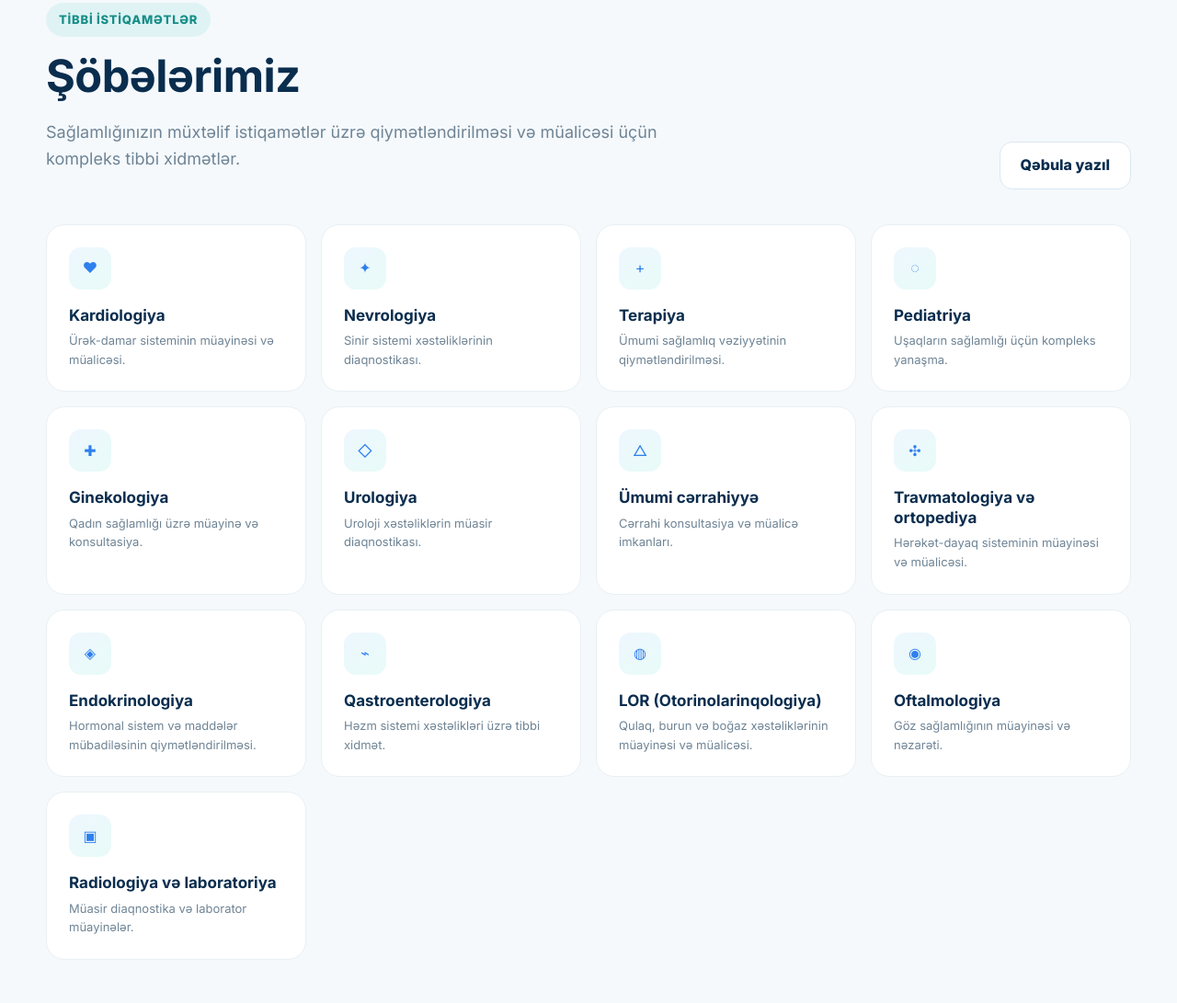
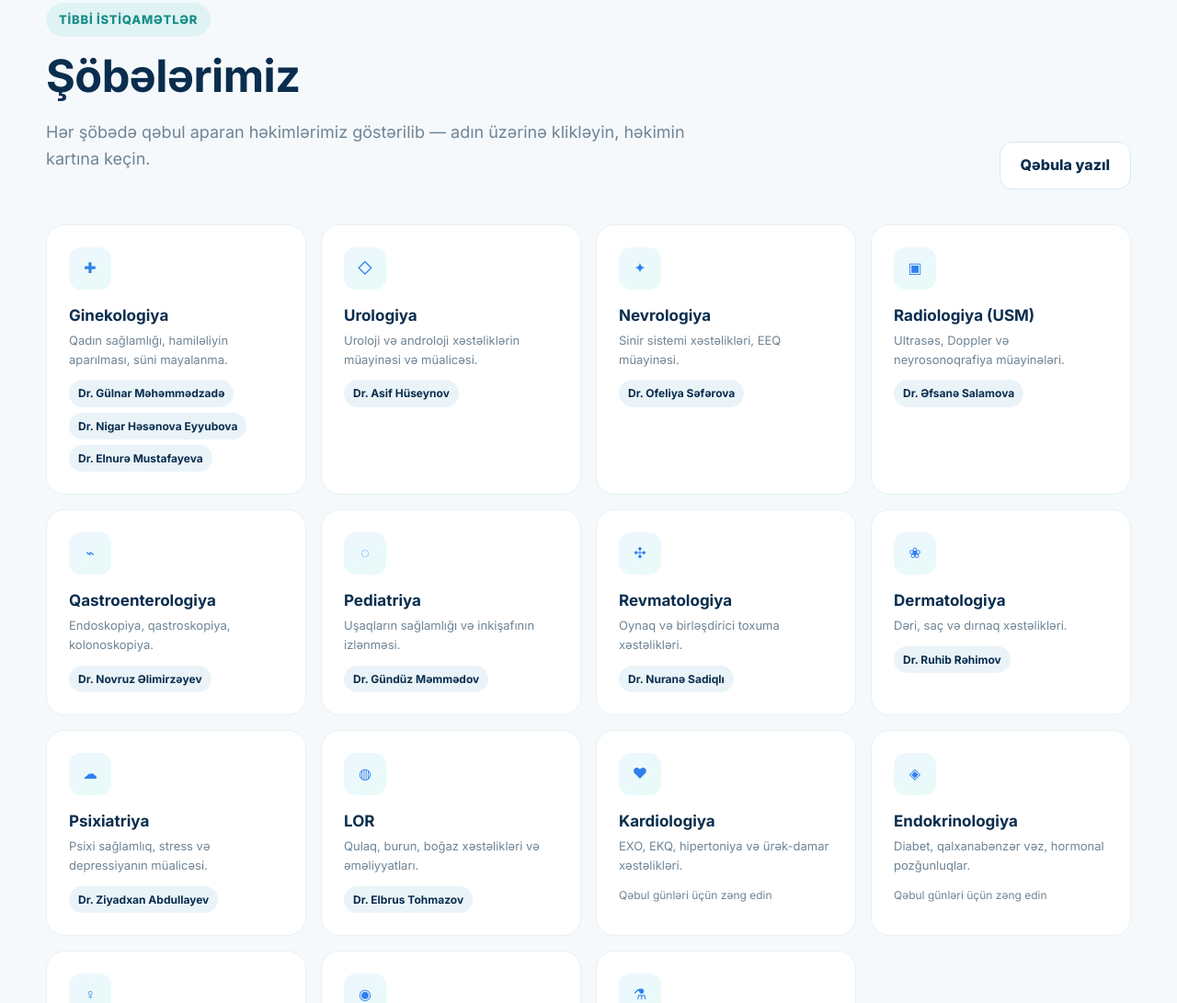
Before and after one commit to sentrisolution/saglamhayatgabala, a plain HTML site: page index.html in a window 1280 px wide. Shown: the part 1709-2800 px from the top of the page at 92% size. Drawn offline with Linux system fonts and the light colour scheme.

Commit message:
Instagram-dan həkimlər, şöbələr və loqo əlavə olundu
- 11 həkim (Instagram postlarından) şəkilləri ilə
- Şöbələr həkimlərə uyğun avtomatik göstərilir
- Instagram loqosu və favicon
- Yeni ünvanlar (H. Aslanov 102 və 49) və ikinci telefon

Co-Authored-By: Claude Opus 5.5 <noreply@anthropic.com>

```diff
--- a/index.html
+++ b/index.html
@@ -4,8 +4,10 @@
   <meta charset="UTF-8" />
   <meta name="viewport" content="width=device-width, initial-scale=1.0" />
   <title>Sağlam Həyat Tibb Mərkəzi | Qəbələ</title>
-  <meta name="description" content="Sağlam Həyat Tibb Mərkəzi (Qəbələ) — müasir diaqnostika, peşəkar həkim heyəti və pasiyent yönümlü tibbi xidmət. H. Aslanov küç. 86. Tel: +994 50 807 17 80." />
+  <meta name="description" content="Sağlam Həyat Tibb Mərkəzi (Qəbələ) — müasir diaqnostika, peşəkar həkim heyəti və pasiyent yönümlü tibbi xidmət. H. Aslanov küç. 102 və 49. Tel: +994 50 807 17 80, +994 51 305 36 94." />
   <meta name="theme-color" content="#0a2d4e" />
+  <link rel="icon" type="image/png" href="images/favicon.png" />
+  <meta property="og:image" content="images/logo.png" />
   <meta property="og:title" content="Sağlam Həyat Tibb Mərkəzi — Qəbələ" />
   <meta property="og:description" content="Müasir tibb, peşəkar yanaşma və sağlam gələcək." />
   <meta property="og:type" content="website" />
@@ -364,6 +366,16 @@
     .doctor-tag{position:absolute;left:14px;top:14px;background:rgba(255,255,255,.92);color:var(--navy);font-size:11px;font-weight:800;letter-spacing:.04em;padding:6px 10px;border-radius:999px}
     .doctor-card.more .doctor-photo{background:linear-gradient(145deg,#0a2d4e,#0f4e9a)!important}
     .doctor-card.more .doctor-initials{background:rgba(255,255,255,.12);box-shadow:none}
+
+    .logo-img{width:52px;height:52px;object-fit:contain;flex:0 0 auto}
+    footer .logo-img{background:#fff;border-radius:16px;padding:4px;width:58px;height:58px}
+    .dept-docs{margin-top:12px;display:flex;flex-wrap:wrap;gap:6px}
+    .dept-docs a{font-size:12px;font-weight:700;color:var(--navy);background:var(--soft);padding:5px 10px;border-radius:999px}
+    .dept-docs a:hover{background:#dff0f7}
+    .dept-docs .none{font-size:12px;color:var(--muted)}
+    .dept-count{font-size:11px;font-weight:800;color:#168e88;letter-spacing:.04em;text-transform:uppercase}
+    .doctor-photo img{object-position:85% 30%}
+    .doctor-card.highlight{box-shadow:0 0 0 3px var(--cyan),var(--shadow)}
     .map iframe{position:absolute;inset:0;width:100%;height:100%;border:0}
   </style>
 </head>
@@ -371,12 +383,7 @@
   <header>
     <div class="container nav">
       <a class="brand" href="#home" aria-label="Sağlam Həyat Tibb Mərkəzi">
-        <span class="logo-mark">
-          <svg width="28" height="28" viewBox="0 0 28 28" fill="none" aria-hidden="true">
-            <path d="M14 3v22M3 14h22" stroke="white" stroke-width="4.2" stroke-linecap="round"/>
-            <path d="M7 18.2c2.1-3 3.7-4.4 5.2-3.5 1.1.7 1.5 2.5 2.6 2.5 1.4 0 2.3-3.4 5.2-7.4" stroke="white" stroke-width="2.2" stroke-linecap="round"/>
-          </svg>
-        </span>
+        <img class="logo-img" src="images/logo.png" alt="Sağlam Həyat Tibb Mərkəzi loqosu" width="52" height="52" />
         <span class="brand-text">
           <span class="brand-title">Sağlam Həyat</span>
           <span class="brand-sub">TİBB MƏRKƏZİ · QƏBƏLƏ</span>
@@ -432,12 +439,12 @@
           <div class="trust-row">
             <div class="trust-item"><span class="trust-dot">✓</span> Peşəkar tibbi heyət</div>
             <div class="trust-item"><span class="trust-dot">✓</span> Müasir avadanlıq</div>
-            <div class="trust-item"><span class="trust-dot">✓</span> Qəbələ, H. Aslanov 86</div>
+            <div class="trust-item"><span class="trust-dot">✓</span> Qəbələdə 2 korpus</div>
           </div>
         </div>
 
         <div class="hero-visual reveal">
-          <div class="hero-card"><div class="hero-slides" id="heroSlides"><div class="hero-slide" style="background-image:url('https://images.unsplash.com/photo-1576091160399-112ba8d25d1d?auto=format&fit=crop&w=1200&q=85')"><div class="cap"><b>Müasir diaqnostika</b><small>Ən son tibbi avadanlıqla dəqiq nəticə</small></div></div><div class="hero-slide" style="background-image:url('https://images.unsplash.com/photo-1519494026892-80bbd2d6fd0d?auto=format&fit=crop&w=1200&q=85')"><div class="cap"><b>Peşəkar həkim heyəti</b><small>Təcrübəli mütəxəssislər xidmətinizdə</small></div></div><div class="hero-slide" style="background-image:url('https://images.unsplash.com/photo-1579684385127-1ef15d508118?auto=format&fit=crop&w=1200&q=85')"><div class="cap"><b>Qəbələdə yanınızdayıq</b><small>H. Aslanov küçəsi 86</small></div></div></div><div class="hero-dots" id="heroDots"><button class="active"></button><button></button><button></button></div></div>
+          <div class="hero-card"><div class="hero-slides" id="heroSlides"><div class="hero-slide" style="background-image:url('https://images.unsplash.com/photo-1576091160399-112ba8d25d1d?auto=format&fit=crop&w=1200&q=85')"><div class="cap"><b>Müasir diaqnostika</b><small>Ən son tibbi avadanlıqla dəqiq nəticə</small></div></div><div class="hero-slide" style="background-image:url('https://images.unsplash.com/photo-1519494026892-80bbd2d6fd0d?auto=format&fit=crop&w=1200&q=85')"><div class="cap"><b>Peşəkar həkim heyəti</b><small>Təcrübəli mütəxəssislər xidmətinizdə</small></div></div><div class="hero-slide" style="background-image:url('https://images.unsplash.com/photo-1579684385127-1ef15d508118?auto=format&fit=crop&w=1200&q=85')"><div class="cap"><b>Qəbələdə yanınızdayıq</b><small>H. Aslanov küçəsi 102 və 49</small></div></div></div><div class="hero-dots" id="heroDots"><button class="active"></button><button></button><button></button></div></div>
           <div class="mini-card">
             <strong>Pasiyent yönümlü xidmət</strong>
             <span>Rahatlıq, diqqət və fərdi yanaşma</span>
@@ -520,26 +527,12 @@
           <div>
             <span class="eyebrow">Tibbi istiqamətlər</span>
             <h2 class="section-title">Şöbələrimiz</h2>
-            <p class="section-text">Sağlamlığınızın müxtəlif istiqamətlər üzrə qiymətləndirilməsi və müalicəsi üçün kompleks tibbi xidmətlər.</p>
+            <p class="section-text">Hər şöbədə qəbul aparan həkimlərimiz göstərilib — adın üzərinə klikləyin, həkimin kartına keçin.</p>
           </div>
           <a href="#appointment" class="btn btn-light">Qəbula yazıl</a>
         </div>
 
-        <div class="dept-grid">
-          <div class="dept-card reveal"><div class="dept-icon">♥</div><h3>Kardiologiya</h3><p>Ürək-damar sisteminin müayinəsi və müalicəsi.</p></div>
-          <div class="dept-card reveal"><div class="dept-icon">✦</div><h3>Nevrologiya</h3><p>Sinir sistemi xəstəliklərinin diaqnostikası.</p></div>
-          <div class="dept-card reveal"><div class="dept-icon">+</div><h3>Terapiya</h3><p>Ümumi sağlamlıq vəziyyətinin qiymətləndirilməsi.</p></div>
-          <div class="dept-card reveal"><div class="dept-icon">◌</div><h3>Pediatriya</h3><p>Uşaqların sağlamlığı üçün kompleks yanaşma.</p></div>
-          <div class="dept-card reveal"><div class="dept-icon">✚</div><h3>Ginekologiya</h3><p>Qadın sağlamlığı üzrə müayinə və konsultasiya.</p></div>
-          <div class="dept-card reveal"><div class="dept-icon">◇</div><h3>Urologiya</h3><p>Uroloji xəstəliklərin müasir diaqnostikası.</p></div>
-          <div class="dept-card reveal"><div class="dept-icon">△</div><h3>Ümumi cərrahiyyə</h3><p>Cərrahi konsultasiya və müalicə imkanları.</p></div>
-          <div class="dept-card reveal"><div class="dept-icon">✣</div><h3>Travmatologiya və ortopediya</h3><p>Hərəkət-dayaq sisteminin müayinəsi və müalicəsi.</p></div>
-          <div class="dept-card reveal"><div class="dept-icon">◈</div><h3>Endokrinologiya</h3><p>Hormonal sistem və maddələr mübadiləsinin qiymətləndirilməsi.</p></div>
-          <div class="dept-card reveal"><div class="dept-icon">⌁</div><h3>Qastroenterologiya</h3><p>Həzm sistemi xəstəlikləri üzrə tibbi xidmət.</p></div>
-          <div class="dept-card reveal"><div class="dept-icon">◍</div><h3>LOR (Otorinolarinqologiya)</h3><p>Qulaq, burun və boğaz xəstəliklərinin müayinəsi və müalicəsi.</p></div>
-          <div class="dept-card reveal"><div class="dept-icon">◉</div><h3>Oftalmologiya</h3><p>Göz sağlamlığının müayinəsi və nəzarəti.</p></div>
-          <div class="dept-card reveal"><div class="dept-icon">▣</div><h3>Radiologiya və laboratoriya</h3><p>Müasir diaqnostika və laborator müayinələr.</p></div>
-        </div>
+        <div class="dept-grid" id="deptGrid"></div>
       </div>
     </section>
 
@@ -598,7 +591,7 @@
           <div class="why-card reveal"><div class="dept-icon">♥</div><h3>Pasiyent yönümlü yanaşma</h3><p>Hər bir pasiyentin ehtiyaclarına diqqət və fərdi yanaşma.</p></div>
           <div class="why-card reveal"><div class="dept-icon">▦</div><h3>Kompleks tibbi xidmət</h3><p>Müxtəlif tibbi istiqamətlərin bir mərkəzdə birləşdirilməsi.</p></div>
           <div class="why-card reveal"><div class="dept-icon">◇</div><h3>Rahat və müasir mühit</h3><p>Pasiyentlərin rahatlığı nəzərə alınmaqla hazırlanmış tibbi infrastruktur.</p></div>
-          <div class="why-card reveal"><div class="dept-icon">⌖</div><h3>Rahat ünvan</h3><p>Qəbələ şəhərinin mərkəzində, H. Aslanov küçəsi 86.</p></div>
+          <div class="why-card reveal"><div class="dept-icon">⌖</div><h3>Rahat ünvan</h3><p>Qəbələ şəhərində iki korpus: H. Aslanov küçəsi 102 və 49.</p></div>
         </div>
       </div>
     </section>
@@ -645,21 +638,6 @@
               <label for="department">Şöbə</label>
               <select id="department" name="department">
                 <option value="">Şöbə seçin</option>
-                <option>Kardiologiya</option>
-                <option>Nevrologiya</option>
-                <option>Terapiya</option>
-                <option>Pediatriya</option>
-                <option>Ginekologiya</option>
-                <option>Urologiya</option>
-                <option>Ümumi cərrahiyyə</option>
-                <option>Travmatologiya və ortopediya</option>
-                <option>Endokrinologiya</option>
-                <option>Qastroenterologiya</option>
-                <option>LOR</option>
-                <option>Oftalmologiya</option>
-                <option>Radiologiya</option>
-                <option>Laboratoriya</option>
-                <option>Check-up</option>
               </select>
             </div>
             <div class="field">
@@ -702,15 +680,15 @@
           <h2 class="section-title" style="font-size:clamp(30px,3.6vw,42px)">Bizimlə əlaqə</h2>
           <p class="section-text" style="font-size:15px">Sualınız və ya qəbul üçün bizə zəng edin, WhatsApp-da yazın və ya mərkəzimizə yaxınlaşın.</p>
           <div class="contact-list">
-            <div class="contact-item"><div class="dept-icon">⌖</div><div><strong>Ünvan</strong><span>Qəbələ şəhəri, H. Aslanov küçəsi 86</span></div></div>
-            <div class="contact-item"><div class="dept-icon">☎</div><div><strong>Telefon</strong><span>+994 50 807 17 80</span></div></div>
+            <div class="contact-item"><div class="dept-icon">⌖</div><div><strong>Ünvan</strong><span>1-ci korpus: H. Aslanov küçəsi 102<br>2-ci korpus: H. Aslanov küçəsi 49<br>Qəbələ şəhəri</span></div></div>
+            <div class="contact-item"><div class="dept-icon">☎</div><div><strong>Telefon</strong><span><a href="tel:+994508071780">+994 50 807 17 80</a><br><a href="tel:+994513053694">+994 51 305 36 94</a></span></div></div>
             <div class="contact-item"><div class="dept-icon">◎</div><div><strong>Instagram</strong><span><a href="https://www.instagram.com/saglamheyattibbmerkezi/" target="_blank" rel="noopener">@saglamheyattibbmerkezi</a></span></div></div>
             <div class="contact-item"><div class="dept-icon">✆</div><div><strong>WhatsApp</strong><span><a href="https://wa.me/994508071780" target="_blank" rel="noopener">Yazın — tez cavab veririk</a></span></div></div>
           </div>
         </div>
 
         <div class="map reveal" aria-label="Xəritə">
-          <iframe title="Sağlam Həyat Tibb Mərkəzi xəritədə" loading="lazy" referrerpolicy="no-referrer-when-downgrade" src="https://maps.google.com/maps?q=Q%C9%99b%C9%99l%C9%99%2C%20H.%20Aslanov%20k%C3%BC%C3%A7%C9%99si%2086&z=16&output=embed"></iframe>
+          <iframe title="Sağlam Həyat Tibb Mərkəzi xəritədə" loading="lazy" referrerpolicy="no-referrer-when-downgrade" src="https://maps.google.com/maps?q=H%C9%99zi%20Aslanov%20k%C3%BC%C3%A7%C9%99si%2C%20Q%C9%99b%C9%99l%C9%99&z=16&output=embed"></iframe>
         </div>
       </div>
     </section>
@@ -721,18 +699,13 @@
       <div class="footer-grid">
         <div>
           <a class="brand" href="#home">
-            <span class="logo-mark">
-              <svg width="28" height="28" viewBox="0 0 28 28" fill="none">
-                <path d="M14 3v22M3 14h22" stroke="white" stroke-width="4.2" stroke-linecap="round"/>
-                <path d="M7 18.2c2.1-3 3.7-4.4 5.2-3.5 1.1.7 1.5 2.5 2.6 2.5 1.4 0 2.3-3.4 5.2-7.4" stroke="white" stroke-width="2.2" stroke-linecap="round"/>
-              </svg>
-            </span>
+            <img class="logo-img" src="images/logo.png" alt="Sağlam Həyat Tibb Mərkəzi loqosu" width="52" height="52" />
             <span class="brand-text">
               <span class="brand-title">Sağlam Həyat</span>
               <span class="brand-sub">TİBB MƏRKƏZİ · QƏBƏLƏ</span>
             </span>
           </a>
-          <div class="footer-copy">Müasir tibb, peşəkar yanaşma və sağlam gələcək. Qəbələ, H. Aslanov küçəsi 86.</div>
+          <div class="footer-copy">Müasir tibb, peşəkar yanaşma və sağlam gələcək. Qəbələ, H. Aslanov küçəsi 102 və 49.</div>
         </div>
 
         <div class="footer-col">
@@ -754,7 +727,8 @@
           <h4>Əlaqə</h4>
           <a href="tel:+994508071780">+994 50 807 17 80</a>
           <a href="https://wa.me/994508071780" target="_blank" rel="noopener">WhatsApp</a>
-          <a href="#contact">Qəbələ, H. Aslanov 86</a>
+          <a href="tel:+994513053694">+994 51 305 36 94</a>
+          <a href="#contact">Qəbələ, H. Aslanov 102 / 49</a>
           <a href="https://www.instagram.com/saglamheyattibbmerkezi/" target="_blank" rel="noopener">Instagram</a>
           <a href="https://www.facebook.com/saglamheyattibbmerkezi/" target="_blank" rel="noopener">Facebook</a>
         </div>
@@ -784,19 +758,56 @@
     /* Həkim siyahısı — yeni həkim əlavə etmək üçün bu siyahıya bir sətir əlavə edin.
        photo: "images/ad-soyad.jpg" (istəyə bağlı) */
     const DOCTORS = [
-      { name: "Dr. Elbrus Tohmazov", spec: "LOR həkimi", dept: "LOR", meta: "Qulaq, burun və boğaz xəstəlikləri", photo: "" },
+      { name: "Dr. Asif Hüseynov", spec: "Uroloq-Androloq", dept: "Urologiya", meta: "Kişi sonsuzluğu, böyrək daşı, sidik kisəsi daşlarının əməliyyatı", photo: "images/doctors/asif-huseynov.jpg", ig: "https://www.instagram.com/p/DfUuBQCI6os/" },
+      { name: "Dr. Gülnar Məhəmmədzadə", spec: "Cərrah-ginekoloq", dept: "Ginekologiya", meta: "Hamiləliyin aparılması, keysəriyyə, ginekoloji əməliyyatlar", photo: "images/doctors/gulnar-mehemmedzade.jpg", ig: "https://www.instagram.com/p/DfSNoJIIn2J/" },
+      { name: "Dr. Nigar Həsənova Eyyubova", spec: "Cərrah ginekoloq", dept: "Ginekologiya", meta: "Riskli hamiləlik, sonsuzluq, laparoskopik əməliyyatlar", photo: "images/doctors/nigar-hesenova.jpg", ig: "https://www.instagram.com/p/DfW5IZCoJJS/" },
+      { name: "Dr. Elnurə Mustafayeva", spec: "Ginekoloq, süni mayalanma mütəxəssisi", dept: "Ginekologiya", meta: "Süni mayalanma (IVF), sonsuzluq, hamiləliyin planlanması", photo: "images/doctors/elnure-mustafayeva.jpg", ig: "https://www.instagram.com/p/DfRKHZsIlkV/" },
+      { name: "Dr. Ofeliya Səfərova", spec: "Nevroloq", dept: "Nevrologiya", meta: "EEQ, insult, epilepsiya, yuxu və yaddaş problemləri", photo: "images/doctors/ofeliya-seferova.jpg", ig: "https://www.instagram.com/p/DfpPOfnIMRC/" },
+      { name: "Dr. Əfsanə Salamova", spec: "Radioloq", dept: "Radiologiya (USM)", meta: "Ultrasəs və Doppler müayinələri", photo: "images/doctors/efsane-salamova.jpg", ig: "https://www.instagram.com/p/DfaC7XPo86s/" },
+      { name: "Dr. Novruz Əlimirzəyev", spec: "Cərrah, endoskopist, qastroenteroloq", dept: "Qastroenterologiya", meta: "Qastroskopiya, kolonoskopiya, polipektomiya, USM", photo: "images/doctors/novruz-elimirzeyev.jpg", ig: "https://www.instagram.com/p/DfVABvbx9Ah/" },
+      { name: "Dr. Gündüz Məmmədov", spec: "Uzman pediatr", dept: "Pediatriya", meta: "Yenidoğulmuşların müayinəsi, böyümə və inkişafın izlənməsi", photo: "", ig: "https://www.instagram.com/reel/De2FyMGos3e/" },
+      { name: "Dr. Nuranə Sadiqlı", spec: "Revmatoloq", dept: "Revmatologiya", meta: "Revmatoid artrit, podaqra, Behçet xəstəliyi", photo: "images/doctors/nurane-sadiqli.jpg", ig: "https://www.instagram.com/p/DfQ_AFoI8-b/" },
+      { name: "Dr. Ruhib Rəhimov", spec: "Dermatoveneroloq", dept: "Dermatologiya", meta: "Dəri, saç və dırnaq xəstəlikləri · hər bazar 09:00–13:00", photo: "images/doctors/ruhib-rehimov.jpg", ig: "https://www.instagram.com/p/DeyMhLaIEVN/" },
+      { name: "Dr. Ziyadxan Abdullayev", spec: "Psixiatr", dept: "Psixiatriya", meta: "Stress, panik atak, depressiya, yuxu pozuntuları", photo: "images/doctors/ziyadxan-abdullayev.jpg", ig: "https://www.instagram.com/p/Deyl7fxInHX/" },
+      { name: "Dr. Elbrus Tohmazov", spec: "LOR həkimi", dept: "LOR", meta: "Qulaq, burun və boğaz xəstəlikləri, endoskopik müayinə", photo: "", ig: "" },
+    ];
+    /* Şöbələr — həkimi olan şöbələr avtomatik birinci göstərilir */
+    const DEPTS = [
+      { name: "Ginekologiya", icon: "✚", desc: "Qadın sağlamlığı, hamiləliyin aparılması, süni mayalanma." },
+      { name: "Urologiya", icon: "◇", desc: "Uroloji və androloji xəstəliklərin müayinəsi və müalicəsi." },
+      { name: "Nevrologiya", icon: "✦", desc: "Sinir sistemi xəstəlikləri, EEQ müayinəsi." },
+      { name: "Radiologiya (USM)", icon: "▣", desc: "Ultrasəs, Doppler və neyrosonoqrafiya müayinələri." },
+      { name: "Qastroenterologiya", icon: "⌁", desc: "Endoskopiya, qastroskopiya, kolonoskopiya." },
+      { name: "Pediatriya", icon: "◌", desc: "Uşaqların sağlamlığı və inkişafının izlənməsi." },
+      { name: "Revmatologiya", icon: "✣", desc: "Oynaq və birləşdirici toxuma xəstəlikləri." },
+      { name: "Dermatologiya", icon: "❀", desc: "Dəri, saç və dırnaq xəstəlikləri." },
+      { name: "Psixiatriya", icon: "☁", desc: "Psixi sağlamlıq, stress və depressiyanın müalicəsi." },
+      { name: "LOR", icon: "◍", desc: "Qulaq, burun, boğaz xəstəlikləri və əməliyyatları." },
+      { name: "Kardiologiya", icon: "♥", desc: "EXO, EKQ, hipertoniya və ürək-damar xəstəlikləri." },
+      { name: "Endokrinologiya", icon: "◈", desc: "Diabet, qalxanabənzər vəz, hormonal pozğunluqlar." },
+      { name: "Mammologiya", icon: "♀", desc: "Süd vəzi xəstəliklərinin diaqnostikası və cərrahiyyəsi." },
+      { name: "Oftalmologiya", icon: "◉", desc: "Göz sağlamlığının müayinəsi və nəzarəti." },
+      { name: "Laboratoriya", icon: "⚗", desc: "Geniş çeşidli laborator analizlər, infeksiya və hepatit testləri." },
     ];
     (function(){
       const grid=document.getElementById('doctorGrid'), filt=document.getElementById('docFilter'), sel=document.getElementById('doctor');
+      const slug=t=>t.toLowerCase().replace(/[^a-z0-9əöüğşçı]+/gi,'-');
       const esc=t=>String(t).replace(/[&<>"]/g,c=>({'&':'&amp;','<':'&lt;','>':'&gt;','"':'&quot;'}[c]));
       const ini=n=>n.replace(/^Dr\.?\s*/i,'').split(/\s+/).map(w=>w[0]).slice(0,2).join('').toUpperCase();
-      function card(d){return `<article class="doctor-card"><div class="doctor-photo">${d.photo?`<img src="${esc(d.photo)}" alt="${esc(d.name)}" loading="lazy">`:`<span class="doctor-initials">${esc(ini(d.name))}</span>`}<span class="doctor-tag">${esc(d.dept)}</span></div><div class="doctor-body"><h3>${esc(d.name)}</h3><div class="doctor-spec">${esc(d.spec)}</div><div class="doctor-meta">${esc(d.meta||'')}</div><div class="doctor-actions"><a href="tel:+994508071780" class="btn btn-light">Zəng et</a><a href="#appointment" class="btn btn-primary" data-doc="${esc(d.name)}" data-dept="${esc(d.dept)}">Qəbula yazıl</a></div></div></article>`}
+      function card(d){return `<article class="doctor-card" id="doc-${slug(d.name)}"><div class="doctor-photo">${d.photo?`<img src="${esc(d.photo)}" alt="${esc(d.name)}" loading="lazy">`:`<span class="doctor-initials">${esc(ini(d.name))}</span>`}<span class="doctor-tag">${esc(d.dept)}</span></div><div class="doctor-body"><h3>${esc(d.name)}</h3><div class="doctor-spec">${esc(d.spec)}</div><div class="doctor-meta">${esc(d.meta||'')}</div><div class="doctor-actions">${d.ig?`<a href="${esc(d.ig)}" target="_blank" rel="noopener" class="btn btn-light">Ətraflı</a>`:`<a href="tel:+994508071780" class="btn btn-light">Zəng et</a>`}<a href="#appointment" class="btn btn-primary" data-doc="${esc(d.name)}" data-dept="${esc(d.dept)}">Qəbula yazıl</a></div></div></article>`}
       const more=`<article class="doctor-card more"><div class="doctor-photo"><span class="doctor-initials">+</span></div><div class="doctor-body"><h3>Bütün həkimlərimiz</h3><div class="doctor-spec">Instagram səhifəmizdə</div><div class="doctor-meta">Həkimlərin qəbul günləri və yeniliklər</div><div class="doctor-actions"><a href="https://www.instagram.com/saglamheyattibbmerkezi/" target="_blank" rel="noopener" class="btn btn-primary">Instagram</a></div></div></article>`;
       function render(f){grid.innerHTML=DOCTORS.filter(d=>!f||d.dept===f).map(card).join('')+more;}
       const depts=[...new Set(DOCTORS.map(d=>d.dept))];
       if(depts.length>1){filt.innerHTML=['Hamısı',...depts].map((d,i)=>`<button class="${i?'':'active'}" data-f="${i?esc(d):''}">${esc(d)}</button>`).join('');
         filt.onclick=e=>{const b=e.target.closest('button');if(!b)return;filt.querySelectorAll('button').forEach(x=>x.classList.toggle('active',x===b));render(b.dataset.f);};}
       render('');
+      const dg=document.getElementById('deptGrid'), dsel=document.getElementById('department');
+      const sorted=[...DEPTS].sort((a,b)=>(DOCTORS.some(d=>d.dept===b.name)?1:0)-(DOCTORS.some(d=>d.dept===a.name)?1:0));
+      dg.innerHTML=sorted.map(dp=>{const ds=DOCTORS.filter(d=>d.dept===dp.name);return `<div class="dept-card"><div class="dept-icon">${dp.icon}</div><h3>${esc(dp.name)}</h3><p>${esc(dp.desc)}</p><div class="dept-docs">${ds.length?ds.map(d=>`<a href="#doc-${slug(d.name)}" data-jump="${esc(d.name)}">${esc(d.name)}</a>`).join(''):'<span class="none">Qəbul günləri üçün zəng edin</span>'}</div></div>`}).join('');
+      sorted.forEach(dp=>{const o=document.createElement('option');o.textContent=dp.name;dsel.appendChild(o);});
+      dg.addEventListener('click',e=>{const a=e.target.closest('[data-jump]');if(!a)return;const name=a.dataset.jump;const d=DOCTORS.find(x=>x.name===name);
+        filt.querySelectorAll('button').forEach(x=>x.classList.toggle('active',x.dataset.f===''));render('');
+        setTimeout(()=>{const c=document.getElementById('doc-'+slug(name));if(c){c.classList.add('highlight');setTimeout(()=>c.classList.remove('highlight'),2200);}},50);});
       DOCTORS.forEach(d=>{const o=document.createElement('option');o.textContent=d.name+' — '+d.spec;o.value=d.name;sel.appendChild(o);});
       grid.addEventListener('click',e=>{const a=e.target.closest('[data-doc]');if(!a)return;sel.value=a.dataset.doc;const dep=document.getElementById('department');[...dep.options].forEach(o=>{if(o.text===a.dataset.dept)dep.value=o.text;});});
     })();
```
Also changed, not shown: images/doctors/asif-huseynov.jpg (added), images/doctors/efsane-salamova.jpg (added), images/doctors/elnure-mustafayeva.jpg (added), images/doctors/gulnar-mehemmedzade.jpg (added), images/doctors/nigar-hesenova.jpg (added), images/doctors/novruz-elimirzeyev.jpg (added), images/doctors/nurane-sadiqli.jpg (added), images/doctors/ofeliya-seferova.jpg (added), images/doctors/ruhib-rehimov.jpg (added), images/doctors/ziyadxan-abdullayev.jpg (added), images/favicon.png (added), images/logo.png (added).
